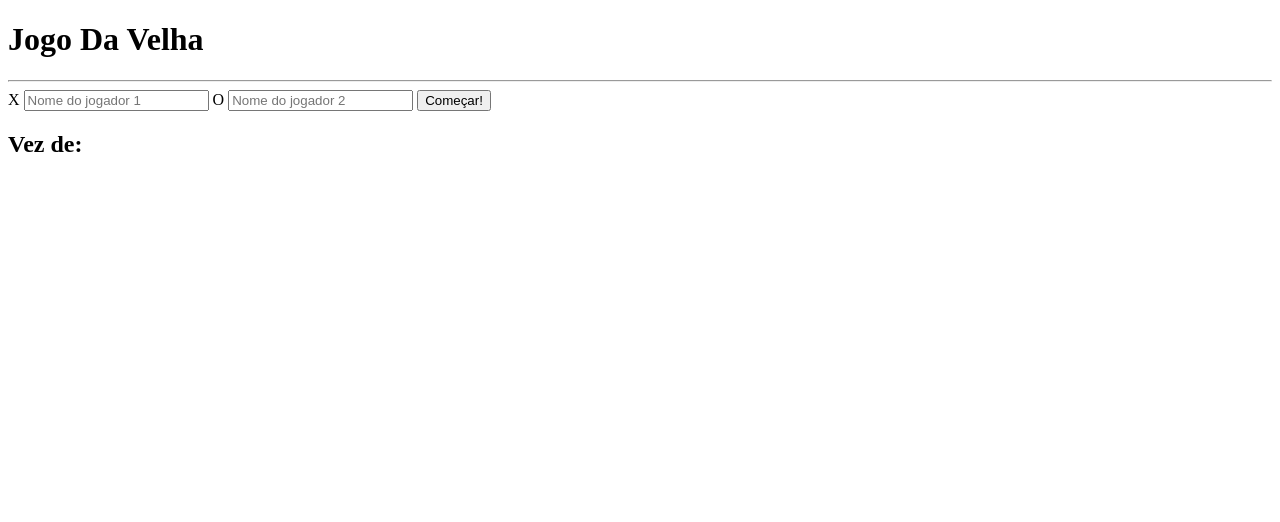
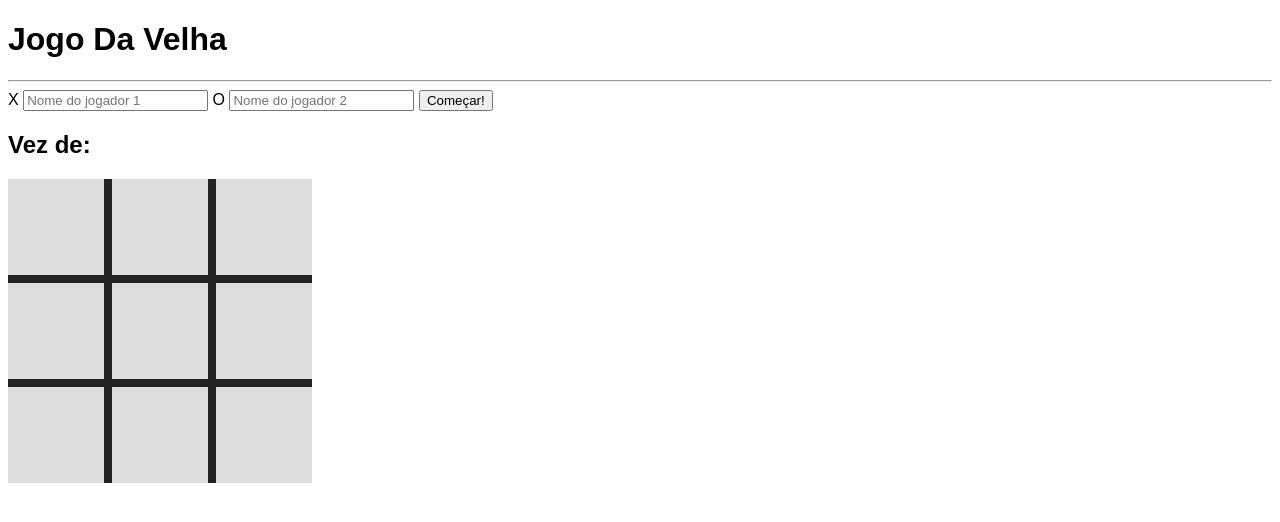
Before and after one commit to ferreiraDeVops/Projeto-Jogo-da-velha, a plain HTML site: page index.html in a window 1280 px wide. Drawn offline with Linux system fonts and the light colour scheme.

Commit message:
estilização do jogo

```diff
--- a/index.html
+++ b/index.html
@@ -1,6 +1,7 @@
 <!DOCTYPE html>
 <html lang="en">
 <head>
+        <link rel="stylesheet" href="style.css">
         <meta charset="UTF-8">
         <meta http-equiv="X-UA-Compatible" content="IE=edge">
         <meta name="viewport" content="width=device-width, initial-scale=1.0">
@@ -16,7 +17,7 @@
         <button id="start">Começar!</button>
         <h2>Vez de: <span id="turnPlayer"></span></h2>
         <main>
-                <section>
+                <section id="gameBoard">
                         <span data-region="0.0"></span>
                         <span data-region="0.1"></span>
                         <span data-region="0.2"></span>
--- a/style.css
+++ b/style.css
@@ -0,0 +1,24 @@
+body{
+        font-family: sans-serif;
+}
+#gameBoard{
+        background-color: #232323;
+        display: grid;
+        grid-template-columns: 6rem 6rem 6rem;
+        grid-template-rows: 6rem 6rem 6rem;
+        gap: .5rem;
+        margin-bottom: 1.5rem;
+        max-width: 19rem;
+}
+#gameBoard span{
+        background-color: #ddd;
+        cursor: pointer;
+        display: grid;
+        place-content: center;
+        font-size: 5rem;
+}
+
+#gameBoard span.win{
+        background-color:#25a340 ;
+
+}
```
